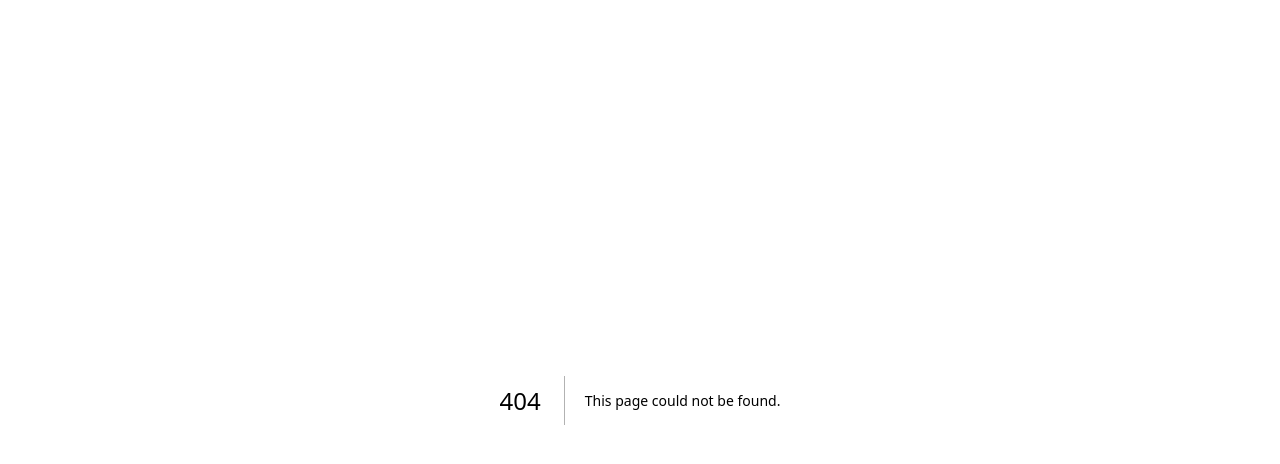
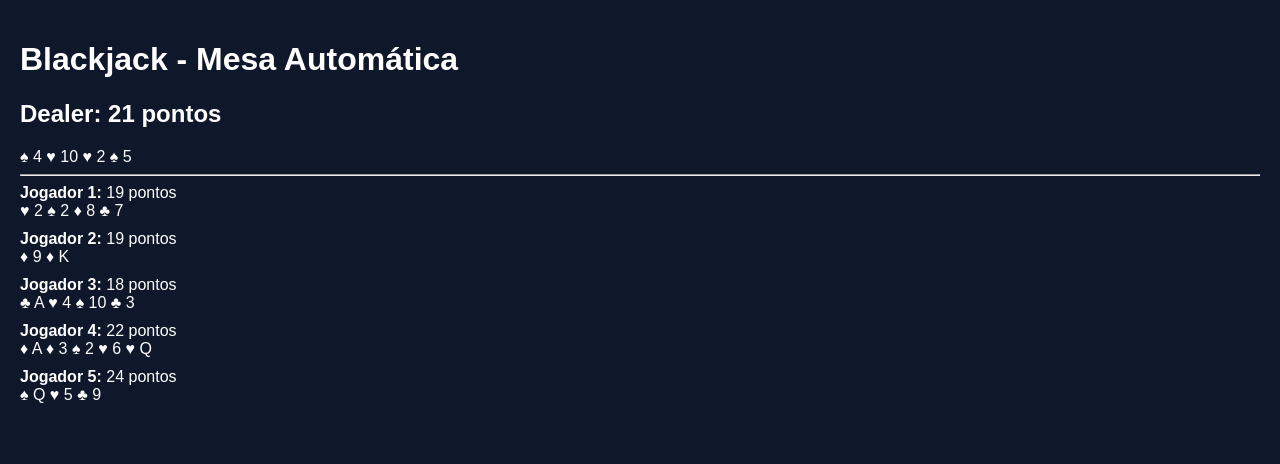
Before and after one commit to blinbingo/kombi, a Next.js app: page /blackjack in a window 1280 px wide. Before the commit this address had no page. Shown: the top 464 px of the page. Built offline with nearby package versions, Linux system fonts and the light colour scheme.

Commit message:
Create index.js

```diff
--- /dev/null
+++ b/pages/blackjack/index.js
@@ -0,0 +1,96 @@
+
+import React, { useEffect, useState } from 'react';
+
+const cartas = ['2', '3', '4', '5', '6', '7', '8', '9', '10', 'J', 'Q', 'K', 'A'];
+const naipes = ['♠', '♥', '♦', '♣'];
+
+const embaralharBaralho = () => {
+  const baralho = [];
+  for (let i = 0; i < 6; i++) {
+    for (const carta of cartas) {
+      for (const naipe of naipes) {
+        baralho.push({ valor: carta, naipe });
+      }
+    }
+  }
+  return baralho.sort(() => Math.random() - 0.5);
+};
+
+const calcularValor = (mao) => {
+  let total = 0;
+  let ases = 0;
+  for (const carta of mao) {
+    if (['J', 'Q', 'K'].includes(carta.valor)) {
+      total += 10;
+    } else if (carta.valor === 'A') {
+      total += 11;
+      ases += 1;
+    } else {
+      total += parseInt(carta.valor);
+    }
+  }
+  while (total > 21 && ases > 0) {
+    total -= 10;
+    ases -= 1;
+  }
+  return total;
+};
+
+export default function Blackjack() {
+  const [baralho, setBaralho] = useState([]);
+  const [jogadores, setJogadores] = useState([]);
+  const [dealer, setDealer] = useState([]);
+  const [resultados, setResultados] = useState([]);
+
+  useEffect(() => {
+    iniciarJogo();
+  }, []);
+
+  const iniciarJogo = () => {
+    const novoBaralho = embaralharBaralho();
+    const novaMaoJogadores = [];
+    for (let i = 0; i < 5; i++) {
+      novaMaoJogadores.push([novoBaralho.pop(), novoBaralho.pop()]);
+    }
+    const novaMaoDealer = [novoBaralho.pop(), novoBaralho.pop()];
+    const novosResultados = [];
+
+    novaMaoJogadores.forEach((mao, index) => {
+      while (calcularValor(mao) < 17) {
+        mao.push(novoBaralho.pop());
+      }
+      novosResultados.push({ jogador: index + 1, mao });
+    });
+
+    while (calcularValor(novaMaoDealer) < 17) {
+      novaMaoDealer.push(novoBaralho.pop());
+    }
+
+    setBaralho(novoBaralho);
+    setJogadores(novaMaoJogadores);
+    setDealer(novaMaoDealer);
+    setResultados(novosResultados);
+  };
+
+  const renderMao = (mao) =>
+    mao.map((carta, i) => (
+      <span key={i}>
+        {carta.naipe} {carta.valor}{' '}
+      </span>
+    ));
+
+  return (
+    <div style={{ padding: 20 }}>
+      <h1>Blackjack - Mesa Automática</h1>
+      <h2>Dealer: {calcularValor(dealer)} pontos</h2>
+      <div>{renderMao(dealer)}</div>
+      <hr />
+      {jogadores.map((mao, index) => (
+        <div key={index} style={{ marginBottom: 10 }}>
+          <strong>Jogador {index + 1}:</strong> {calcularValor(mao)} pontos
+          <div>{renderMao(mao)}</div>
+        </div>
+      ))}
+    </div>
+  );
+}
```
